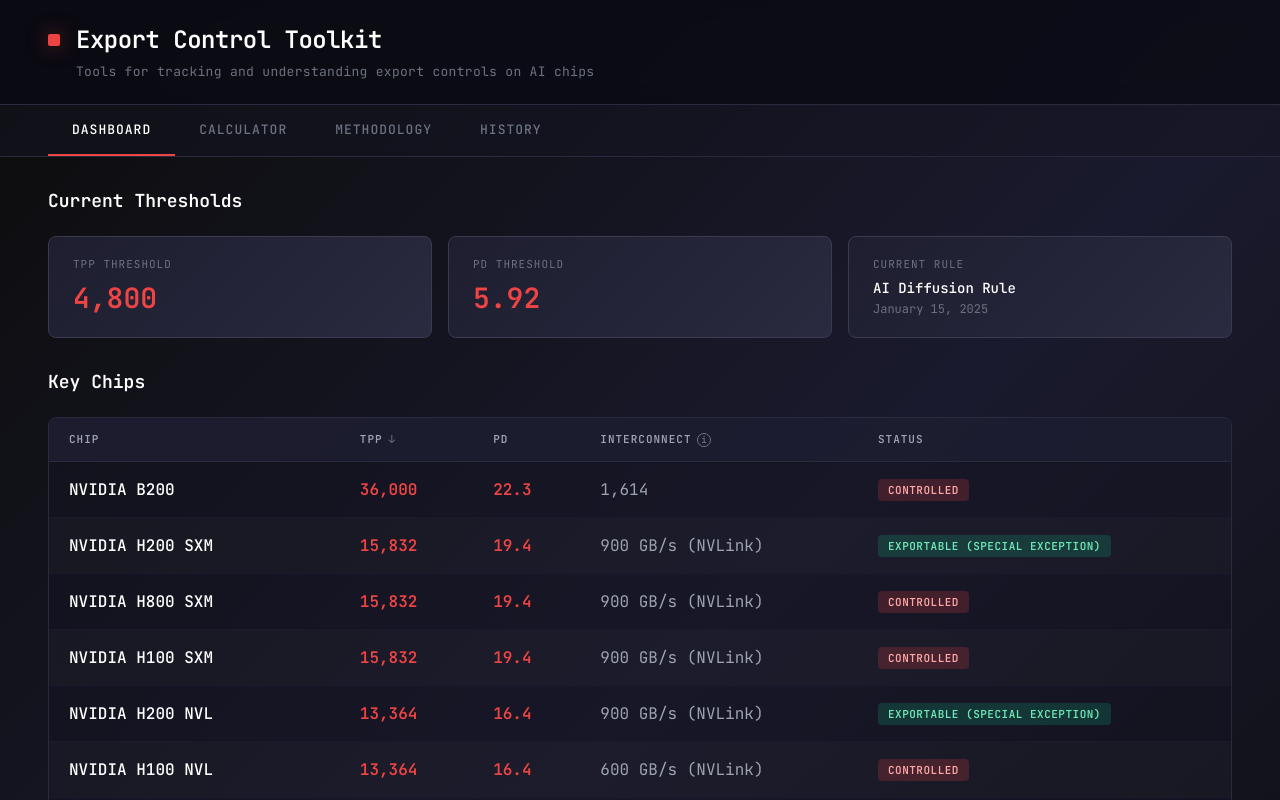
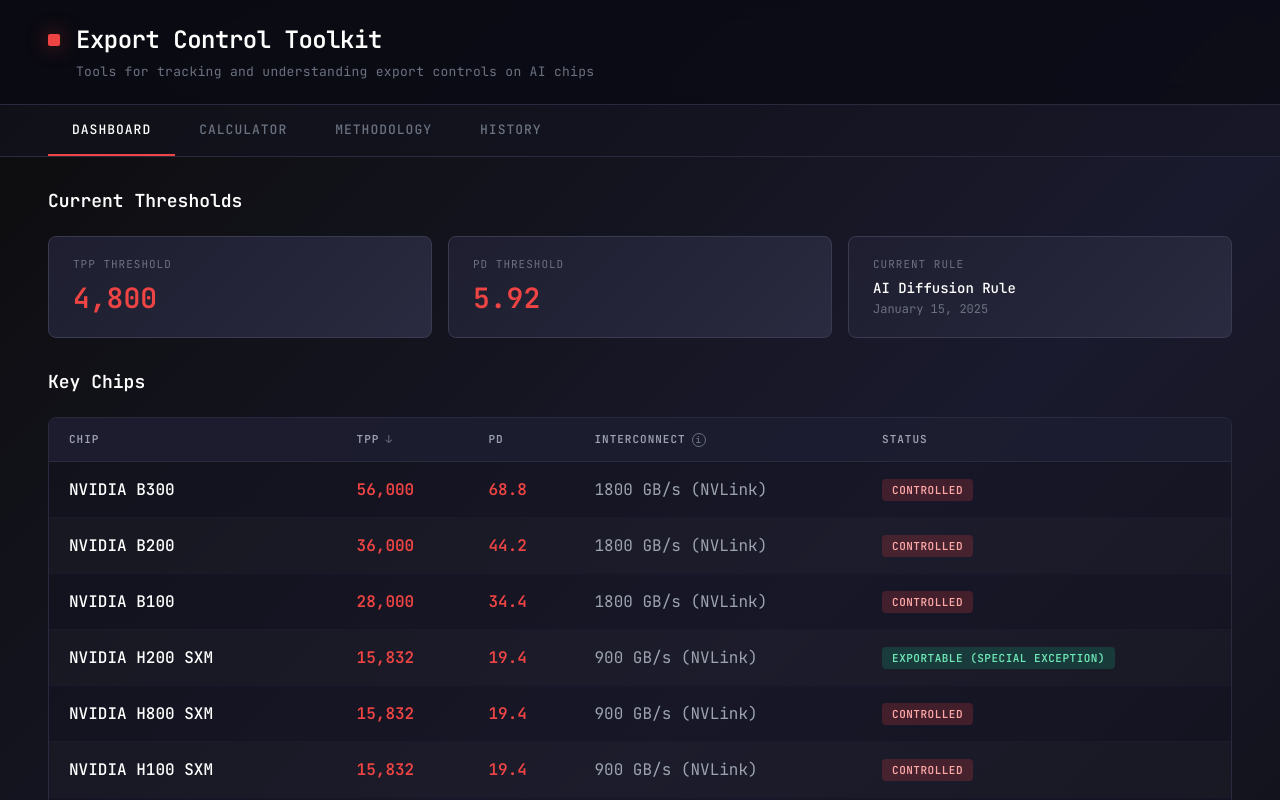
Before and after one commit to s-w-kelly/chip-export-controls, a React (Vite) app: page / in a window 1280 px wide. Shown: the top 800 px of the page. Built offline with nearby package versions, Linux system fonts and the light colour scheme.

Commit message:
Add Blackwell and Hopper die sources

```diff
--- a/src/data/chipData.js
+++ b/src/data/chipData.js
@@ -10,28 +10,81 @@
 
 export const chipData = [
   {
+    name: "NVIDIA B300",
+    manufacturer: "NVIDIA",
+    architecture: "Blackwell",
+    releaseDate: "2025",
+    tpp: 56000,
+    pd: 68.80,
+    interconnect: "1800 GB/s (NVLink)",
+    fp4: 14000,
+    fp8: 4500,
+    fp16: 2250,
+    bf16: 2250,
+    tf32: 1100,
+    int8: 154.5,
+    dieArea: "814 (estimate)",
+    hbmCapacity: "270 GB HBM3e",
+    memoryBandwidth: "7.7 TB/s",
+    tdp: "1000W",
+    controlStatus: "Controlled",
+    eccn: "3A090.a",
+    notes: "While the B300 has identical arithmetic performance for most bit lengths as the B200, Blackwell Ultra improved dense performance for FP4, so the B300 TPP is ~1.6x the B200.",
+    sources: [
+      { name: "Blackwell Ultra technical brief", url: "https://resources.nvidia.com/en-us-blackwell-architecture/blackwell-ultra-datasheet?ncid=no-ncid" },
+      { name: "Tom's Hardware (die area estimate)", url: "https://www.tomshardware.com/pc-components/gpus/nvidias-next-gen-ai-gpu-revealed-blackwell-b200-gpu-delivers-up-to-20-petaflops-of-compute-and-massive-improvements-over-hopper-h100#:~:text=The%20reason%20for%20this%20dual,and%20Ada%20Lovelace%20architecture%20GPUs." },
+    ]
+  },
+  {
     name: "NVIDIA B200",
     manufacturer: "NVIDIA",
     architecture: "Blackwell",
     releaseDate: "2024",
     tpp: 36000,
-    interconnect: 1614,
-    pd: 22.3,
-    fp4: 1,
+    pd: 44.23,
+    interconnect: "1800 GB/s (NVLink)",
+    fp4: 9000,
     fp8: 4500,
     fp16: 2250,
-    bf16: 1,
-    tf32: 1,
-    int8: 4500,
-    hbmCapacity: "192 GB",
+    bf16: 2250,
+    tf32: 1100,
+    int8: 2500,
+    dieArea: "814 (estimate)",
+    hbmCapacity: "192 GB HBM3e",
     memoryBandwidth: "8 TB/s",
     tdp: "1000W",
     controlStatus: "Controlled",
-    eccn: "3A090",
-    notes: "Dual-die design (2×807mm²). TPP estimate from FP8 dense. Values preliminary.",
+    eccn: "3A090.a",
+    notes: ".",
     sources: [
-      { name: "NVIDIA GTC 2024", url: "#" },
-      { name: "SemiAnalysis estimates", url: "#" }
+      { name: "Blackwell technical brief", url: "https://www.tech-odyssey.cn/pdf/nv-gpu/NVIDIA-Blackwell-Architecture-Technical-Overview.pdf#page=19" },
+      { name: "Tom's Hardware (die area estimate)", url: "https://www.tomshardware.com/pc-components/gpus/nvidias-next-gen-ai-gpu-revealed-blackwell-b200-gpu-delivers-up-to-20-petaflops-of-compute-and-massive-improvements-over-hopper-h100#:~:text=The%20reason%20for%20this%20dual,and%20Ada%20Lovelace%20architecture%20GPUs." },
+    ]
+  },
+  {
+    name: "NVIDIA B100",
+    manufacturer: "NVIDIA",
+    architecture: "Blackwell",
+    releaseDate: "2024",
+    tpp: 28000,
+    pd: 34.40,
+    interconnect: "1800 GB/s (NVLink)",
+    fp4: 7000,
+    fp8: 3500,
+    fp16: 1750,
+    bf16: 1750,
+    tf32: 900,
+    int8: 3500,
+    dieArea: "814 (estimate)",
+    hbmCapacity: "192 GB HBM3e",
+    memoryBandwidth: "8 TB/s",
+    tdp: "700W",
+    controlStatus: "Controlled",
+    eccn: "3A090.a",
+    notes: ".",
+    sources: [
+      { name: "Blackwell technical brief", url: "https://www.tech-odyssey.cn/pdf/nv-gpu/NVIDIA-Blackwell-Architecture-Technical-Overview.pdf#page=19" },
+      { name: "Tom's Hardware (die area estimate)", url: "https://www.tomshardware.com/pc-components/gpus/nvidias-next-gen-ai-gpu-revealed-blackwell-b200-gpu-delivers-up-to-20-petaflops-of-compute-and-massive-improvements-over-hopper-h100#:~:text=The%20reason%20for%20this%20dual,and%20Ada%20Lovelace%20architecture%20GPUs." },
     ]
   },
   {
@@ -57,7 +110,8 @@
     notes: "In December 2025, the Trump Administration announced that Nvidia will be allowed to sell H200 chips to China in exchange for a 25% surcharge.",
     sources: [
       { name: "H200 datasheet", url: "https://resources.nvidia.com/en-us-data-center-overview/hpc-datasheet-sc23-h200" },
-      { name: "Semafor", url: "https://www.semafor.com/article/12/09/2025/trump-says-nvidia-can-sell-h200-ai-chips-to-china" }
+      { name: "NVIDIA Technical Blog (die area)", url: "https://developer.nvidia.com/blog/nvidia-hopper-architecture-in-depth/" },
+      { name: "Semafor (Trump deal)", url: "https://www.semafor.com/article/12/09/2025/trump-says-nvidia-can-sell-h200-ai-chips-to-china" }
     ]
   },
   {
@@ -83,7 +137,8 @@
     notes: "In December 2025, the Trump Administration announced that Nvidia will be allowed to sell H200 chips to China in exchange for a 25% surcharge.",
     sources: [
       { name: "H200 datasheet", url: "https://resources.nvidia.com/en-us-data-center-overview/hpc-datasheet-sc23-h200" },
-      { name: "Semafor", url: "https://www.semafor.com/article/12/09/2025/trump-says-nvidia-can-sell-h200-ai-chips-to-china" }
+      { name: "NVIDIA Technical Blog (die area)", url: "https://developer.nvidia.com/blog/nvidia-hopper-architecture-in-depth/" },
+      { name: "Semafor (Trump deal)", url: "https://www.semafor.com/article/12/09/2025/trump-says-nvidia-can-sell-h200-ai-chips-to-china" }
     ]
   },
   {
@@ -109,7 +164,8 @@
     notes: "China-specific Hopper chip with downgraded arithmetic performance to fall under TPP and PD thresholds in light of 2023 controls. However, the H20's inference-optimized features (enhanced interconnect and memory capacity/bandwidth) made it a powerful chip with the rise of reasoning models and test-time compute scaling. The US considered banning H20 sales to China, but the Trump Administration instead opted to allow exports in exchange for 15% of Nvidia's revenue from these sales.",
     sources: [
       { name: "Tom's Hardware", url: "https://www.tomshardware.com/news/nvidias-latest-regulation-compliant-gpu-for-china-has-been-delayed-to-early-next-year" },
-      { name: "NPR", url: "https://www.npr.org/2025/08/11/nx-s1-5498689/trump-nvidia-h20-chip-sales-china" },
+      { name: "NVIDIA Technical Blog (die area)", url: "https://developer.nvidia.com/blog/nvidia-hopper-architecture-in-depth/" },
+      { name: "NPR (Trump deal)", url: "https://www.npr.org/2025/08/11/nx-s1-5498689/trump-nvidia-h20-chip-sales-china" },
     ]
   },
   {
@@ -134,7 +190,8 @@
     eccn: "3A090.a",
     notes: "China-specific chip with same arithmetic performance as H100 but with reduced interconnect designed to circumvent 2022 export controls. Loophole closed in 2023 controls with removal of interconnect threshold and introduction of PD.",
     sources: [
-      { name: "H800 datasheet", url: "https://www.chaoqing-i.com/upload/20231128/NVIDIA%20H800%20GPU%20Datasheet.pdf" }
+      { name: "H800 datasheet", url: "https://www.chaoqing-i.com/upload/20231128/NVIDIA%20H800%20GPU%20Datasheet.pdf" },
+      { name: "NVIDIA Technical Blog (die area)", url: "https://developer.nvidia.com/blog/nvidia-hopper-architecture-in-depth/" },
     ]
   },
   {
@@ -159,7 +216,8 @@
     eccn: "3A090.a",
     notes: "China-specific chip with same arithmetic performance as H100 but with reduced interconnect designed to circumvent 2022 export controls. Loophole closed in 2023 controls with removal of interconnect threshold and introduction of PD.",
     sources: [
-    { name: "H800 datasheet", url: "https://www.chaoqing-i.com/upload/20231128/NVIDIA%20H800%20GPU%20Datasheet.pdf" }
+    { name: "H800 datasheet", url: "https://www.chaoqing-i.com/upload/20231128/NVIDIA%20H800%20GPU%20Datasheet.pdf" },
+    { name: "NVIDIA Technical Blog (die area)", url: "https://developer.nvidia.com/blog/nvidia-hopper-architecture-in-depth/" },
     ]
   },
   {
@@ -184,8 +242,9 @@
     eccn: "3A090.a",
     notes: ".",
     sources: [
-      { name: "H100 datasheet", url: "https://resources.nvidia.com/en-us-gpu/h100-datasheet-24306" }
-    ]
+      { name: "H100 datasheet", url: "https://resources.nvidia.com/en-us-gpu/h100-datasheet-24306" },
+      { name: "NVIDIA Technical Blog (die area)", url: "https://developer.nvidia.com/blog/nvidia-hopper-architecture-in-depth/" },
+        ]
   },
   {
     name: "NVIDIA H100 SXM",
@@ -209,7 +268,8 @@
     eccn: "3A090.a",
     notes: ".",
     sources: [
-    { name: "H100 datasheet", url: "https://resources.nvidia.com/en-us-gpu/h100-datasheet-24306" }
+    { name: "H100 datasheet", url: "https://resources.nvidia.com/en-us-gpu/h100-datasheet-24306" },
+    { name: "NVIDIA Technical Blog (die area)", url: "https://developer.nvidia.com/blog/nvidia-hopper-architecture-in-depth/" },
     ]
   },
   {
```
